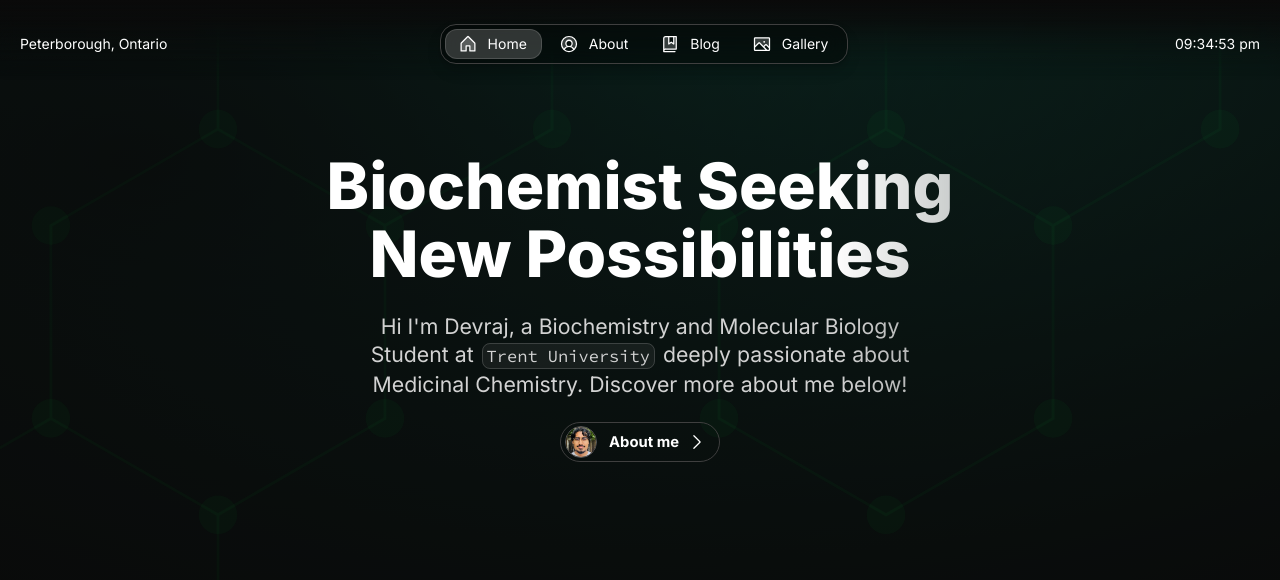
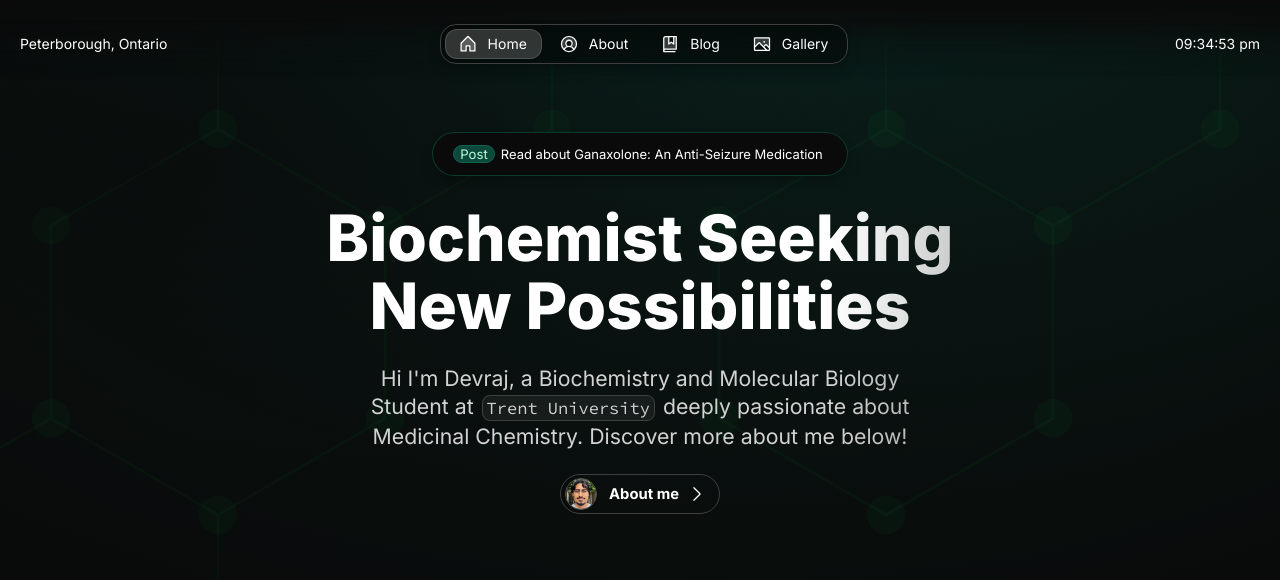
Before and after one commit to chemlord/magic-portfolio-testing, a Next.js app: page /en in a window 1280 px wide. Shown: the top 580 px of the page. Built offline with nearby package versions, Linux system fonts and the light colour scheme; grey boxes are pictures that could not be loaded.

Commit message:
CTA Button Landing PAGE

```diff
--- a/src/app/[locale]/page.tsx
+++ b/src/app/[locale]/page.tsx
@@ -1,6 +1,6 @@
 import React from 'react';
 
-import { Heading, Flex, Text, Button,  Avatar, RevealFx, Arrow, SmartImage } from '@/once-ui/components';
+import { Heading, Flex, Text, Button,  Avatar, RevealFx, Arrow, SmartImage, Badge, LetterFx, Background, Icon, Tag } from '@/once-ui/components';
 import { Projects } from '@/components/work/Projects';
 
 import { baseURL, routes, renderContent } from '@/app/resources';
@@ -77,9 +77,32 @@ export default function Home(
 			<Flex
     fillWidth
     direction="column"
-    paddingY="l"
-    gap="m"
+    paddingY="s"
+    gap="s"
     alignItems="center"> {/* Centering the entire column */}
+	<RevealFx
+    justifyContent="center"
+    alignItems="center"
+    paddingBottom="8"
+    speed="fast"
+    style={{ display: "flex", justifyContent: "center", width: "100%", fontSize: "14px" }}
+>
+<Badge
+    href="/blog/ganaxolone-anti-seizure-medication"
+    style={{ padding: "4px 8px", fontSize: "13px" }} // Reducing size
+>
+    <Flex alignItems="center" style={{ gap: "6px" }}> {/* Increase spacing */}
+        <Tag
+            variant="brand"
+            size="s"
+            label="Post"
+        />
+        <LetterFx trigger="instant" speed="medium">
+            Read about Ganaxolone: An Anti-Seizure Medication
+        </LetterFx>
+    </Flex>
+</Badge>
+</RevealFx>
     <Flex
         direction="column"
         fillWidth
--- a/src/once-ui/icons.ts
+++ b/src/once-ui/icons.ts
@@ -35,7 +35,8 @@ import {
 	FaGithub,
 	FaLinkedin,
 	FaXTwitter,
-	FaCanadianMapleLeaf
+	FaCanadianMapleLeaf,
+	FaAtom
 } from "react-icons/fa6";
 
 export const iconLibrary: Record<string, IconType> = {
```
